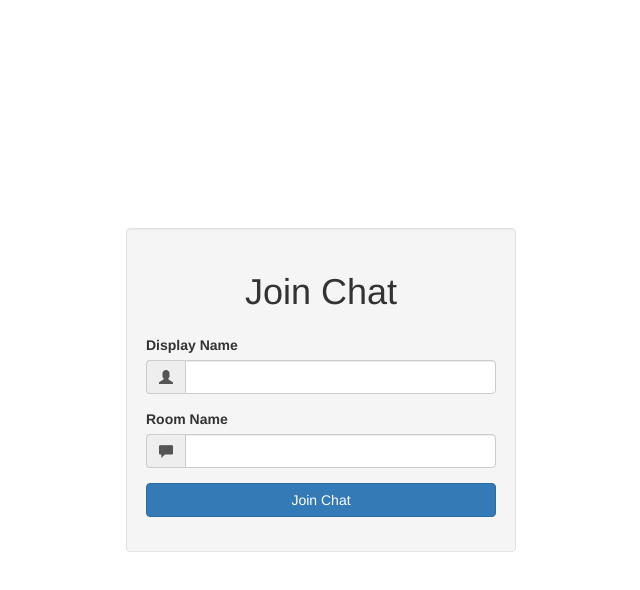
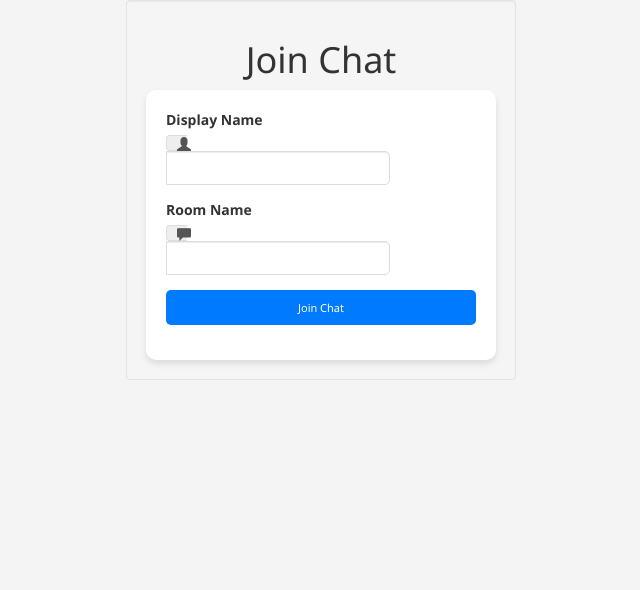
Before and after one commit to Lefays/smallchatapp, a website: page public/index.html in a window 1280 px wide. Shown: the whole page, without its empty margins (319-959 px from the left). Drawn offline with Linux system fonts and the light colour scheme.

Commit message:
Initial commit

```diff
--- a/public/css/styles.css
+++ b/public/css/styles.css
@@ -1,14 +1,71 @@
-.vertical-center {
-	min-height: 100vh;
-	margin: 0;
+/* Add an overall font family for a more pleasant look */
+body {
+	font-family: 'Segoe UI', Tahoma, Geneva, Verdana, sans-serif;
+	background-color: #f4f4f4; /* A light background color */
+  }
+
+  /* Style the form and its elements for a modern look */
+  form {
+	background: #fff;
+	padding: 2rem;
+	border-radius: 10px;
+	box-shadow: 0 4px 6px rgba(0,0,0,0.1);
+	transform: scale(1);
+	transition: transform 0.3s ease-out, box-shadow 0.3s ease;
+  }
+
+  form:hover {
+	transform: scale(1.02); /* Slight pop effect on hover */
+	box-shadow: 0 6px 12px rgba(0,0,0,0.15);
+  }
+
+  /* Style the input fields for a more modern look */
+  input[type="text"], input[type="submit"] {
+	border-radius: 5px;
+	border: 1px solid #ddd;
+	padding: 1rem;
+	margin-bottom: 1rem; /* Add space between inputs */
+  }
+
+  /* Enhance the submit button appearance */
+  input[type="submit"] {
+	background-color: #007bff;
+	color: white;
+	font-size: 1.1rem;
+	border: none;
+	cursor: pointer;
+	transition: background-color 0.2s, transform 0.2s;
+  }
+
+  input[type="submit"]:hover {
+	background-color: #0056b3;
+	transform: translateY(-2px);
+  }
+
+  /* Input group addon - ensure they are vertically centered with the input */
+  .input-group-addon {
 	display: flex;
 	align-items: center;
-}
+	padding: 0 1rem;
+	background-color: #eee;
+	border: 1px solid #ddd;
+  }
 
-h1 {
-	margin: 24px 0;
-}
+  /* Animation for the form appearance */
+  @keyframes slideInFromLeft {
+	0% {
+	  opacity: 0;
+	  transform: translateX(-50px);
+	}
+	100% {
+	  opacity: 1;
+	  transform: translateX(0);
+	}
+  }
 
-.messages p {
-	margin: 6px 0;
-}
+  .container {
+	animation: 0.5s ease-out 0s 1 slideInFromLeft;
+  }
+  .clicked {
+	box-shadow: 0 0 0 rgba(0, 0, 0, 0);
+  }
--- a/public/index.html
+++ b/public/index.html
@@ -2,10 +2,12 @@
 <html>
 	<head>
 		<meta charset="UTF-8">
-		<title>Basic Chat App</title>
+		<title>Lefays basic chat app</title>
 		<link rel="stylesheet" href="./css/bootstrap.min.css">
 		<link rel="stylesheet" href="./css/styles.css">
 	</head>
+	<script src="script.js" async></script>
+
 	<body>
 		<div class="vertical-center">
 			<div class="container">
```
Also changed, not shown: script.js (added), 1 other file.
